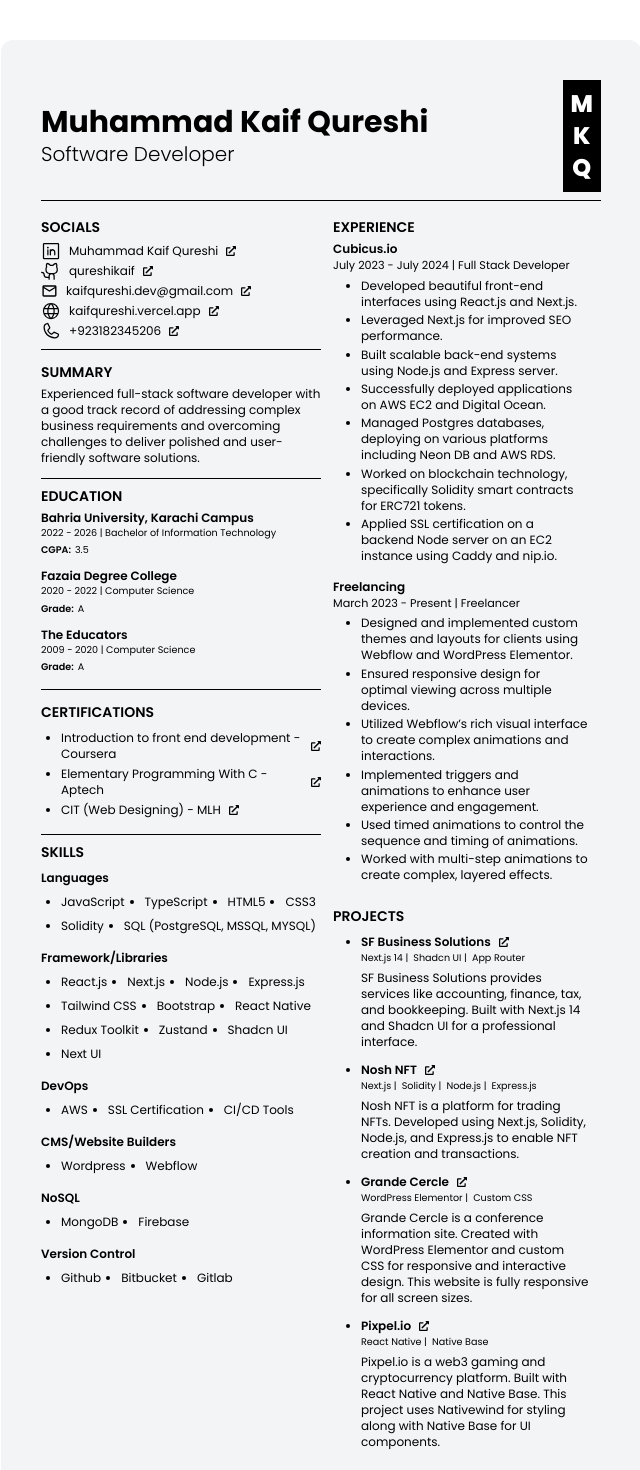
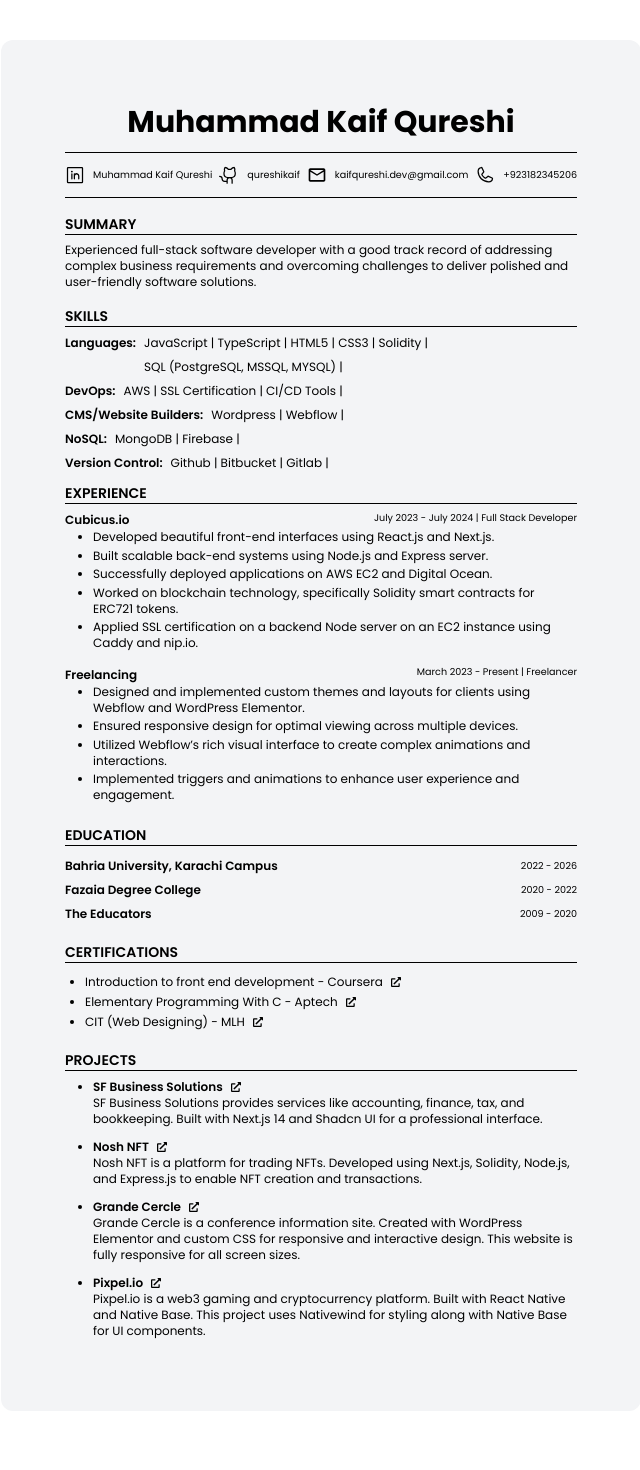
Before and after one commit to qureshikaif/my-resume, a Next.js app: page / in a window 1280 px wide. Shown: the top 1470 px of the page, without its empty margins (319-959 px from the left). Built offline with nearby package versions, Linux system fonts and the light colour scheme.

Commit message:
updated template to one column

```diff
--- a/app/components/Divider.tsx
+++ b/app/components/Divider.tsx
@@ -5,7 +5,7 @@ type DividerProps = {
 };
 
 const Divider = ({ className }: DividerProps) => {
-  return <div className={`bg-black w-full h-1 my-2 ${className}`}></div>;
+  return <div className={`bg-black w-full h-1 my-0 ${className}`}></div>;
 };
 
 export default Divider;
--- a/app/page.tsx
+++ b/app/page.tsx
@@ -54,38 +54,14 @@ const linksicon = [
     value: "kaifqureshi.dev@gmail.com",
     url: "mailto:kaifqureshi.dev@gmail.com",
   },
-  {
-    icon: PiGlobe,
-    value: "kaifqureshi.vercel.app",
-    url: "https://kaifqureshi.vercel.app",
-  },
+  // {
+  //   icon: PiGlobe,
+  //   value: "kaifqureshi.vercel.app",
+  //   url: "https://kaifqureshi.vercel.app",
+  // },
   {
     icon: PiPhone,
     value: "+923182345206",
-    url: "tel:+923182345206",
-  },
-];
-
-const linksicons = [
-  {
-    icon: PiLinkedinLogo,
-    url: "https://linkedin.com/in/mohammad-kaif-qureshi-77052a1a5/",
-  },
-  {
-    icon: PiGithubLogo,
-    url: "https://github.com/qureshikaif",
-  },
-  {
-    icon: MdOutlineMail,
-    url: "mailto:kaifqureshi.dev@gmail.com",
-  },
-  {
-    icon: PiGlobe,
-    url: "https://kaifqureshi.vercel.app",
-  },
-
-  {
-    icon: PiPhone,
     url: "tel:+923182345206",
   },
 ];
@@ -190,10 +166,10 @@ const experiences = [
     // ],
     list: [
       "Developed beautiful front-end interfaces using React.js and Next.js.",
-      "Leveraged Next.js for improved SEO performance.",
+      // "Leveraged Next.js for improved SEO performance.",
       "Built scalable back-end systems using Node.js and Express server.",
       "Successfully deployed applications on AWS EC2 and Digital Ocean.",
-      "Managed Postgres databases, deploying on various platforms including Neon DB and AWS RDS.",
+      // "Managed Postgres databases, deploying on various platforms including Neon DB and AWS RDS.",
       "Worked on blockchain technology, specifically Solidity smart contracts for ERC721 tokens.",
       "Applied SSL certification on a backend Node server on an EC2 instance using Caddy and nip.io.",
     ],
@@ -214,8 +190,8 @@ const experiences = [
       "Ensured responsive design for optimal viewing across multiple devices.",
       "Utilized Webflow’s rich visual interface to create complex animations and interactions.",
       "Implemented triggers and animations to enhance user experience and engagement.",
-      "Used timed animations to control the sequence and timing of animations.",
-      "Worked with multi-step animations to create complex, layered effects.",
+      // "Used timed animations to control the sequence and timing of animations.",
+      // "Worked with multi-step animations to create complex, layered effects.",
     ],
   },
 ];
@@ -268,170 +244,119 @@ const projects = [
 export default function Home() {
   return (
     <main className="flex min-h-screen items-center justify-center">
-      <section className="bg-gray-100 p-10 min-h-screen w-1/2 m-10 rounded-xl print:w-full print:m-0">
+      <section className="bg-gray-100 p-16 min-h-screen w-1/2 m-10 rounded-xl print:w-full print:m-0">
         <div className="flex justify-between items-center">
-          <div className="flex flex-col ">
-            <h1 className="text-3xl font-bold">Muhammad Kaif Qureshi</h1>
-            <h2 className="text-xl font-light">Software Developer</h2>
-            {/* <div className="flex items-center space-x-1 mt-1">
-              {linksicons.map((link, index) => (
-                <Link href={link.url} key={index} target="_blank">
-                  <link.icon className="w-5 h-5" />
-                </Link>
-              ))}
-            </div> */}
-          </div>
-          <div className="flex flex-col items-center bg-black text-white p-2 font-extrabold text-2xl">
-            <h1>M</h1>
-            <h1>K</h1>
-            <h1>Q</h1>
+          <div className="flex flex-col w-full">
+            <h1 className="text-3xl font-bold text-center w-full">
+              Muhammad Kaif Qureshi
+            </h1>
+            {/* <h2 className="text-xl font-light text-center">
+              Software Developer
+            </h2> */}
           </div>
         </div>
-        <Divider className="my-0 h-[1px]" />
-
-        <div className="flex">
-          <div className="w-1/2 h-full mt-2">
-            <h1 className="uppercase text-sm font-semibold mb-1">Socials</h1>
+        <Divider className="my-3 h-[1px]" />
+        <div className="flex justify-between">
           {linksicon.map((link, index) => (
             <div
-                className="flex space-x-2 items-center justify-between w-3/4"
+              className="flex flex-row space-x-2 items-center justify-between"
               key={index}
             >
               <link.icon className="w-5 h-5" />
-                {/* <h1 className="text-xs font-semibold w-1/6">{link.title}</h1> */}
               <div className="flex items-center flex-grow space-x-2">
-                  <h1 className="text-xs text-left ">{link.value}</h1>
-                  <Link href={link.url} target="_blank" className="text-xs">
+                <h1 className="text-xsm">{link.value}</h1>
+                {/* <Link href={link.url} target="_blank" className="text-xs">
                   <FaExternalLinkAlt size={10} />
-                  </Link>
+                </Link> */}
               </div>
             </div>
           ))}
-            <Divider className="my-2 h-[0.5px]" />
-            <div className="space-y-1 py-1">
+        </div>
+        <Divider className="my-3 h-[0.5px]" />
+
+        <div className="w-full h-full mt-2">
+          <div className="py-1">
             <h1 className="uppercase text-sm font-semibold">Summary</h1>
+            <Divider className="mb-2 h-[0.5px]" />
             <p className="text-xs">
-                Experienced full-stack software developer with a good track
-                record of addressing complex business requirements and
-                overcoming challenges to deliver polished and user-friendly
-                software solutions.
+              Experienced full-stack software developer with a good track record
+              of addressing complex business requirements and overcoming
+              challenges to deliver polished and user-friendly software
+              solutions.
             </p>
           </div>
-            <Divider className="my-2 h-[0.5px]" />
-            <h1 className="uppercase text-sm font-semibold">Education</h1>
-            {education.map((edu, index) => (
-              <div className="space-y-4 py-1" key={index}>
           <div>
-                  <h1 className="text-xs font-semibold">{edu.name}</h1>
-                  <p className="text-xsm">
-                    {edu.date} | {edu.degree}
-                  </p>
-                  <ul className="text-xs list-disc my-0.5">
-                    <li className="flex space-x-2 text-xsm">
-                      <span className="font-semibold mr-1">{edu.titleOne}</span>
-                      {edu.titleOneValue}
-                    </li>
-                  </ul>
-                  {/* <ul className="text-xs list-disc my-0.5">
-                    <li className="flex space-x-2 text-xsm">
-                      <span className="font-semibold mr-1">{edu.titleTwo}</span>
-                      {edu.titleTwoValue}
-                    </li>
-                  </ul> */}
-                  {/* {index !== education.length - 1 && (
-                    <Divider className="my-2 h-[1px]" />
-                  )} */}
-                </div>
-              </div>
-            ))}
-            <Divider className="my-2 h-[0.5px]" />
-            <div className="py-1">
-              <h1 className="uppercase text-sm font-semibold">
-                Certifications
-              </h1>
-              <ul className="list-disc pl-5 space-y-1 mt-2 mb-1">
-                {certifications.map((cert, index) => (
-                  <div key={index} className="flex items-center space-x-2">
-                    <li className="text-xs">{cert.name}</li>
-                    <Link href={cert.url}>
-                      <FaExternalLinkAlt size={10} />
-                    </Link>
-                  </div>
-                ))}
-              </ul>
-            </div>
-            <Divider className="my-2 h-[0.5px]" />
-            <div>
-              <h1 className="uppercase text-sm font-semibold my-2">Skills</h1>
-              <div className="mb-4">
-                <h2 className="text-xs font-semibold">Languages</h2>
-                <ul className="flex gap-y-2 flex-wrap list-disc ps-5 gap-x-5 mt-2">
+            <h1 className="uppercase text-sm font-semibold mt-3">Skills</h1>
+            <Divider className="mb-2 h-[0.5px]" />
+            <div className="mb-2 flex">
+              <h2 className="text-xs font-semibold">Languages:</h2>
+              <ul className="flex gap-y-2 flex-wrap ps-2">
                 {skills.languages.map((skill, index) => (
                   <li className="text-xs" key={index}>
-                      {skill}
+                    {skill} |&nbsp;
                   </li>
                 ))}
               </ul>
             </div>
-              <div className="mb-4">
-                <h2 className="text-xs font-semibold">Framework/Libraries</h2>
-                <ul className="flex gap-y-2 gap-x-5 flex-wrap list-disc ps-5 mt-2">
+            {/* <div className="mb-2 flex">
+              <h2 className="text-xs font-semibold">Framework/Libraries:</h2>
+              <ul className="flex gap-y-2 flex-wrap ps-2">
                 {skills.frameworks.map((skill, index) => (
                   <li className="text-xs" key={index}>
-                      {skill}
+                    {skill} |&nbsp;
+                  </li>
+                ))}
+              </ul>
+            </div> */}
+            <div className="mb-2 flex">
+              <h2 className="text-xs font-semibold">DevOps:</h2>
+              <ul className="flex gap-y-2 flex-wrap ps-2">
+                {skills.devops.map((skill, index) => (
+                  <li className="text-xs" key={index}>
+                    {skill} |&nbsp;
                   </li>
                 ))}
               </ul>
             </div>
-              <div className="mb-4">
-                <h2 className="text-xs font-semibold">DevOps</h2>
-                <ul className="flex gap-y-2 gap-x-5 flex-wrap list-disc ps-5 mt-2">
-                  {skills.devops.map((skill, index) => (
+            <div className="mb-2 flex">
+              <h2 className="text-xs font-semibold">CMS/Website Builders:</h2>
+              <ul className="flex gap-y-2 flex-wrap ps-2">
+                {skills.cms.map((skill, index) => (
                   <li className="text-xs" key={index}>
-                      {skill}
+                    {skill} |&nbsp;
                   </li>
                 ))}
               </ul>
             </div>
-              <div className="mb-4">
-                <h2 className="text-xs font-semibold">CMS/Website Builders</h2>
-                <ul className="flex gap-y-2 gap-x-5 flex-wrap list-disc ps-5 mt-2">
-                  {skills.cms.map((skill, index) => (
+            <div className="mb-2 flex">
+              <h2 className="text-xs font-semibold">NoSQL:</h2>
+              <ul className="flex gap-y-2 flex-wrap ps-2">
+                {skills.nosql.map((skill, index) => (
                   <li className="text-xs" key={index}>
-                      {skill}
+                    {skill} |&nbsp;
                   </li>
                 ))}
               </ul>
             </div>
-              <div className="mb-4">
-                <h2 className="text-xs font-semibold">NoSQL</h2>
-                <ul className="flex gap-y-2 gap-x-5 flex-wrap list-disc ps-5 mt-2">
-                  {skills.nosql.map((skill, index) => (
-                    <li className="text-xs" key={index}>
-                      {skill}
-                    </li>
-                  ))}
-                </ul>
-              </div>
-              <div className="mb-4">
-                <h2 className="text-xs font-semibold">Version Control</h2>
-                <ul className="flex gap-y-2 gap-x-5 flex-wrap list-disc ps-5 mt-2">
+            <div className="mb-2 flex">
+              <h2 className="text-xs font-semibold">Version Control:</h2>
+              <ul className="flex gap-y-2 flex-wrap ps-2">
                 {skills.versioncontrol.map((skill, index) => (
                   <li className="text-xs" key={index}>
-                      {skill}
+                    {skill} |&nbsp;
                   </li>
                 ))}
               </ul>
             </div>
           </div>
-          </div>
-          <div className="w-1/2 h-full mt-2 px-3">
-            <h1 className="uppercase font-semibold text-sm">Experience</h1>
+          <h1 className="uppercase font-semibold text-sm mt-3">Experience</h1>
+          <Divider className="mb-2 h-[0.5px]" />
+
           {experiences.map((experience, index) => (
             <div key={index} className="my-1">
-                <div>
+              <div className="flex items-center justify-between">
                 <h1 className="text-xs font-semibold">{experience.name}</h1>
-                  <p className="text-[0.7rem] mb-1">
+                <p className="text-xsm mb-1">
                   {experience.date} | {experience.designation}
                 </p>
               </div>
@@ -445,10 +370,37 @@ export default function Home() {
               <div className="h-2"></div>
             </div>
           ))}
+          <h1 className="uppercase text-sm font-semibold mt-3">Education</h1>
+          <Divider className="mb-2 h-[0.5px]" />
+          {education.map((edu, index) => (
+            <div className="space-y-4 py-1" key={index}>
+              <div className="flex items-center justify-between">
+                <h1 className="text-xs font-semibold">{edu.name}</h1>
+                <p className="text-xsm ml-2">{edu.date}</p>
+              </div>
+            </div>
+          ))}
+          <div className="py-1">
+            <h1 className="uppercase text-sm font-semibold mt-3">
+              Certifications
+            </h1>
+            <Divider className="mb-2 h-[0.5px]" />
+            <ul className="list-disc pl-5 space-y-1 mt-3 mb-1">
+              {certifications.map((cert, index) => (
+                <div key={index} className="flex items-center space-x-2">
+                  <li className="text-xs">{cert.name}</li>
+                  <Link href={cert.url}>
+                    <FaExternalLinkAlt size={10} />
+                  </Link>
+                </div>
+              ))}
+            </ul>
+          </div>
+
           <div>
             <div>
-                <h1 className="font-semibold text-sm mb-2 mt-3">PROJECTS</h1>
-                {/* <h2 className="text-sm font-semibold mt-2">Web Apps</h2> */}
+              <h1 className="font-semibold text-sm mt-3">PROJECTS</h1>
+              <Divider className="mb-2 h-[0.5px]" />
               <ul className="list-disc pl-7 space-y-1">
                 {projects.map((project, index) => (
                   <div key={index}>
@@ -463,44 +415,19 @@ export default function Home() {
                           <FaExternalLinkAlt href={project.url} size={10} />
                         </Link>
                       </p>
-                        <div className="flex">
+                      {/* <div className="flex">
                         {project.techStack.map((tech, idx) => (
                           <p key={idx} className="text-xsm mb-1">
                             {tech}&nbsp;
                           </p>
                         ))}
-                        </div>
+                      </div> */}
                       <p className="text-xs">{project.description}</p>
                     </li>
                     <div className="h-2"></div>
                   </div>
                 ))}
               </ul>
-                {/* <h2 className="text-sm font-semibold mt-4">Mobile Apps</h2> */}
-                {/* <ul className="list-disc pl-7 space-y-1">
-                  {mobileProjects.map((project, index) => (
-                    <div key={index}>
-                      <li className="text-xs">
-                        <p className="flex items-center font-medium">
-                          {project.name}
-                          <Link href={project.url} className="ml-2">
-                            <FaExternalLinkAlt href={project.url} size={10} />
-                          </Link>
-                        </p>
-                        <div className="flex">
-                          {project.techStack.map((tech, idx) => (
-                            <p key={idx} className="text-xsm mb-1">
-                              {tech}&nbsp;|&nbsp;
-                            </p>
-                          ))}
-                        </div>
-                        <p className="text-xs">{project.description}</p>
-                      </li>
-                      <div className="h-2"></div>
-                    </div>
-                  ))}
-                </ul> */}
-              </div>
             </div>
           </div>
         </div>
```
Lines whose indentation alone changed are shown as unchanged.
